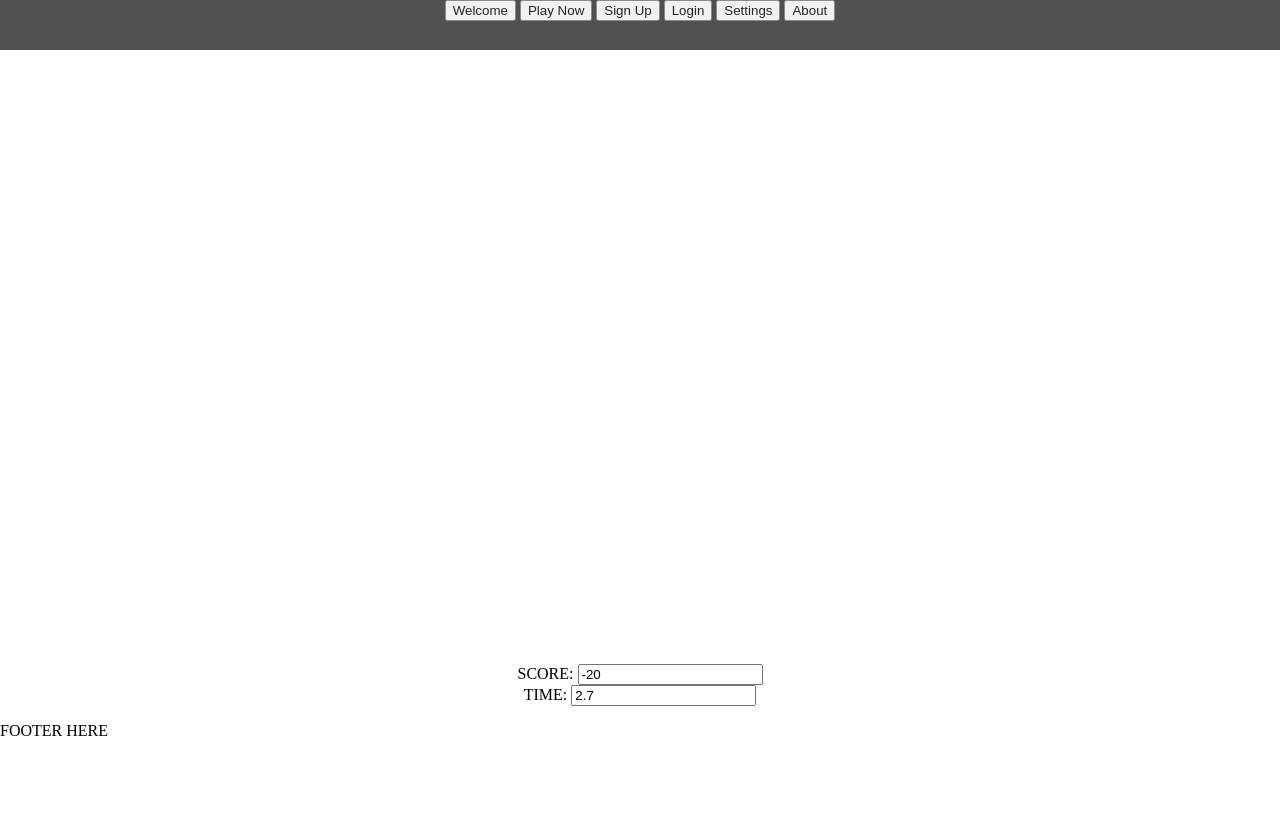
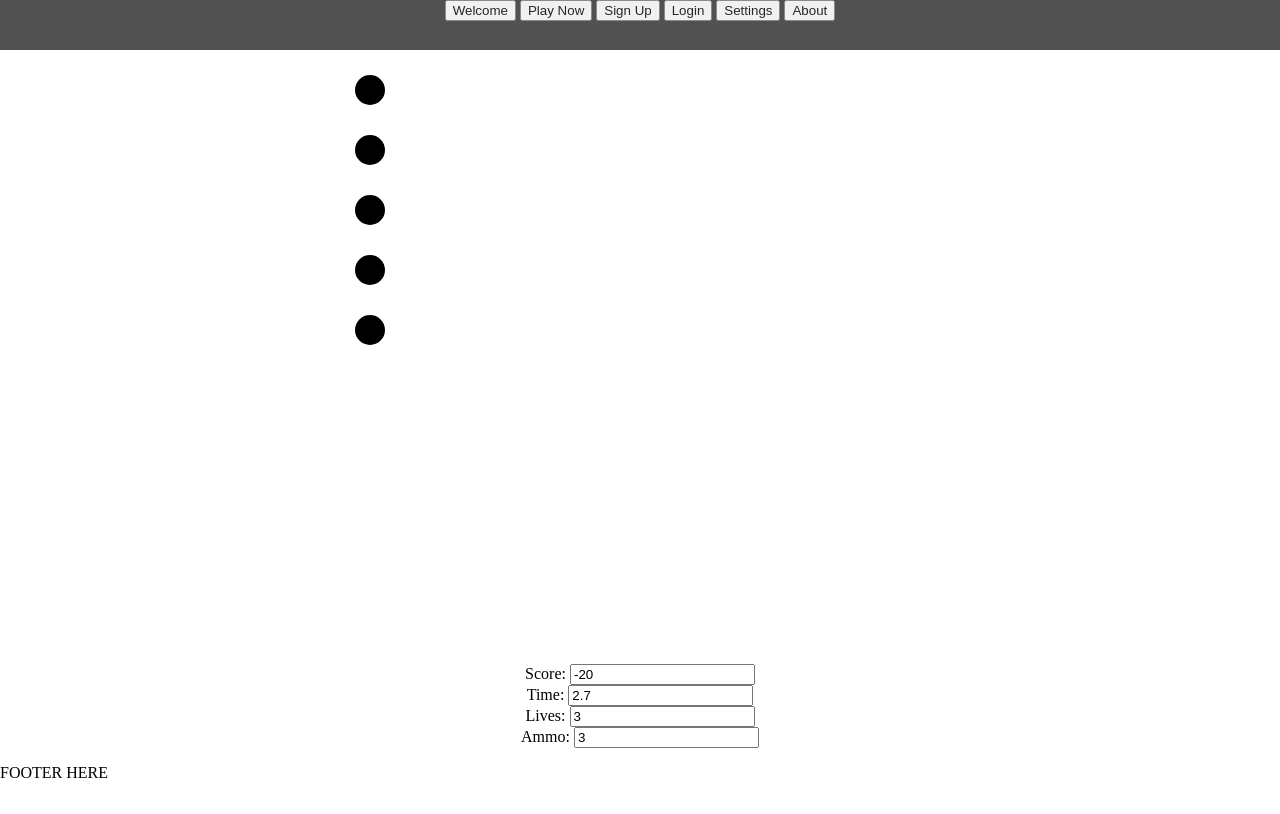
Before and after one commit to Web-Development-Environments-2021/204335418_305786451, a plain HTML site: page index.html in a window 1280 px wide. Both pictures are taken after a click on the button "Play Now". Drawn offline with nearby package versions, Linux system fonts and the light colour scheme.

Commit message:
add moving food

```diff
--- a/index.html
+++ b/index.html
@@ -18,7 +18,7 @@
 	<body>
 		<div id="navbar">
 			<button class="pageButton" page=1>Welcome</button>
-			<button class="pageButton" page=2>Play Now</button>
+			<button class="pageButton 2" page=2>Play Now</button>
 			<button class="pageButton" page=3>Sign Up</button>
 			<button class="pageButton" page=4>Login</button>
 			<button class="pageButton" page=5>Settings</button>
@@ -35,14 +35,24 @@
 				<canvas id="canvas" height="600" width="600"></canvas>
 				<div id="stats">
 					<div id="score">
-				<label for="lblScore">SCORE:</label>
+				<label for="lblScore">Score:</label>
 				<input id="lblScore" type="text" />
 				</div>
 				<div id="time">
-					<label for="lblTime">TIME:</label>
+					<label for="lblTime">Time:</label>
 					<input id="lblTime" type="text" />
 				</div>
+				<div id="lives">
+					<label for="lblLives">Lives:</label>
+					<input id="lblLives" type="text" />
 				</div>
+				</div>
+				<div id="ammo">
+					<label for="lblAmmo">Ammo:</label>
+					<input id="lblAmmo" type="text" />
+				</div>
+				</div>
+
 
 			</div>
 			<div id="page3" hidden>
@@ -134,6 +144,11 @@
 					<p>Used jQuery Validation Plugin to validate all forms.</p>
 				  </div>
 			</div>
+			<div id="start" class="modal" >
+				<div class="modal-content">
+					<h3>Press any key to start playing!</h3>
+				  </div>
+			</div>
 		</div>
 		<footer class="footer">
 			<p>FOOTER HERE</p>
```
Also changed, not shown: images/burger.png (added).
